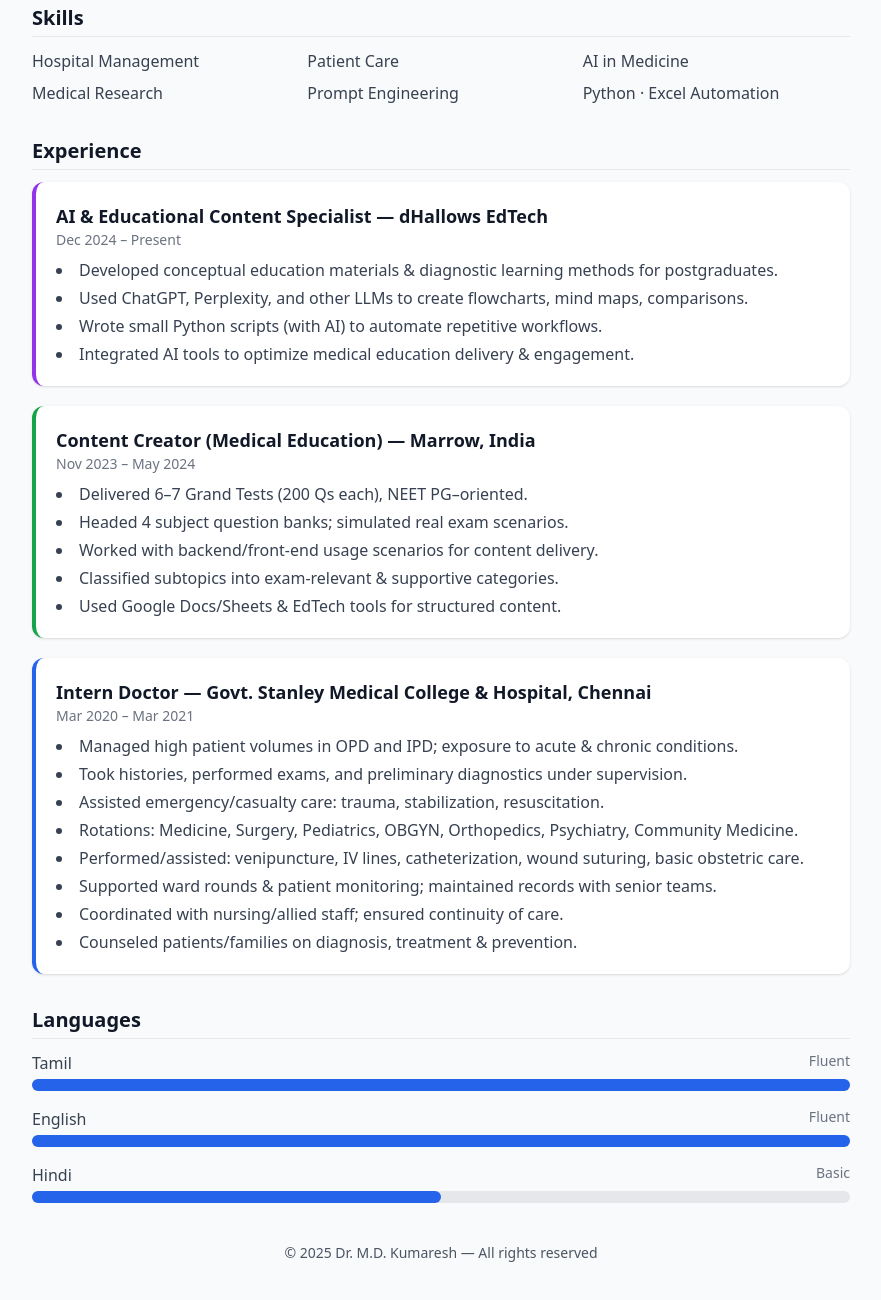
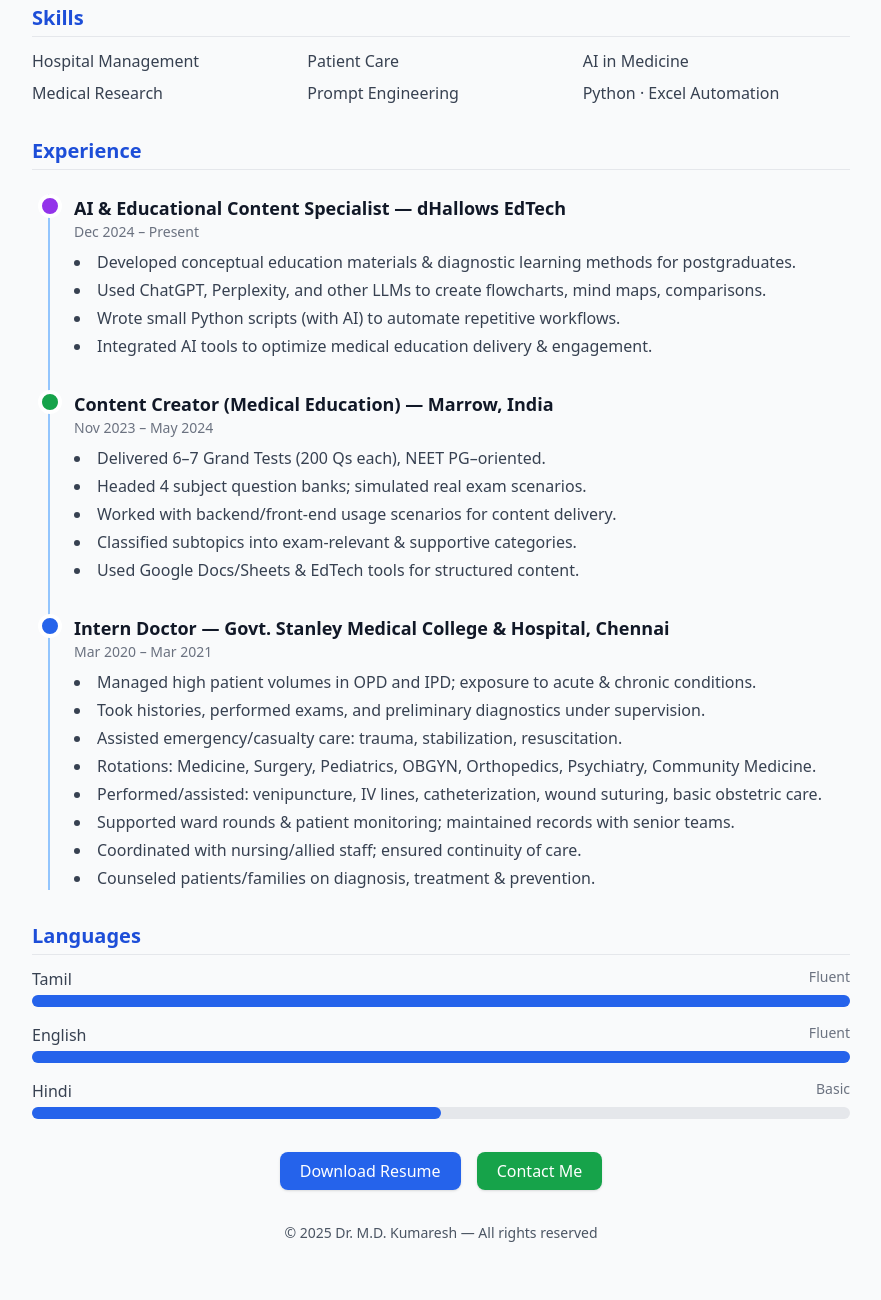
Before and after one commit to mdk2504/doctor-portfolio, a plain HTML site: page index.html in a window 1280 px wide. Shown: the part 612-1912 px from the top of the page, without its empty margins (199-1080 px from the left). Drawn offline with nearby package versions, Linux system fonts and the light colour scheme.

Commit message:
Update index.html

```diff
--- a/index.html
+++ b/index.html
@@ -5,13 +5,21 @@
   <meta name="viewport" content="width=device-width,initial-scale=1" />
   <title>Dr. M.D. Kumaresh — Resume</title>
   <script src="https://cdn.tailwindcss.com"></script>
+  <style>
+    /* Fade-in animation */
+    .fade-in { opacity: 0; transform: translateY(20px); transition: all 0.8s ease-in-out; }
+    .fade-in.visible { opacity: 1; transform: translateY(0); }
+    /* Progress bar animation */
+    .progress { width: 0; transition: width 1.5s ease-in-out; }
+    .progress.visible { width: var(--target-width); }
+  </style>
 </head>
 <body class="bg-gray-50 text-gray-900">
   <main class="max-w-[850px] mx-auto px-4 py-8">
 
     <!-- Header -->
-    <header class="bg-white rounded-xl shadow p-6 text-center">
-      <h1 class="text-3xl font-bold">Dr. M.D. Kumaresh</h1>
+    <header class="bg-white rounded-xl shadow p-6 text-center fade-in">
+      <h1 class="text-3xl font-bold text-blue-700">Dr. M.D. Kumaresh</h1>
       <p class="text-gray-600 mt-1">General Physician · Junior Doctor</p>
       <div class="flex items-center justify-center gap-6 mt-3 text-blue-600">
         <a href="https://www.linkedin.com/in/dr-kumaresh-md-637b10259/" target="_blank" rel="noopener" class="hover:underline">LinkedIn</a>
@@ -20,8 +28,8 @@
     </header>
 
     <!-- Summary -->
-    <section class="mt-8">
-      <h2 class="text-xl font-semibold mb-3 border-b pb-1">Professional Summary</h2>
+    <section class="mt-8 fade-in">
+      <h2 class="text-xl font-semibold mb-3 border-b pb-1 text-blue-700">Professional Summary</h2>
       <p class="leading-relaxed text-gray-700">
         Compassionate physician with hospital-based patient care, diagnostics, and treatment planning experience.
         Skilled in managing diverse medical conditions and ensuring evidence-based outcomes.
@@ -34,8 +42,8 @@
     </section>
 
     <!-- Education -->
-    <section class="mt-8">
-      <h2 class="text-xl font-semibold mb-3 border-b pb-1">Education</h2>
+    <section class="mt-8 fade-in">
+      <h2 class="text-xl font-semibold mb-3 border-b pb-1 text-blue-700">Education</h2>
       <ul class="list-disc list-inside space-y-1 text-gray-700">
         <li>Govt. Stanley Medical College, Chennai — MBBS (2015–2021) · 70% overall</li>
         <li>Sri Vidhya Mandhir Hr. Sec. School — Higher Secondary · 98.8%</li>
@@ -44,8 +52,8 @@
     </section>
 
     <!-- Skills -->
-    <section class="mt-8">
-      <h2 class="text-xl font-semibold mb-3 border-b pb-1">Skills</h2>
+    <section class="mt-8 fade-in">
+      <h2 class="text-xl font-semibold mb-3 border-b pb-1 text-blue-700">Skills</h2>
       <ul class="grid grid-cols-2 sm:grid-cols-3 gap-2 text-gray-700">
         <li>Hospital Management</li>
         <li>Patient Care</li>
@@ -56,12 +64,14 @@
       </ul>
     </section>
 
-    <!-- Experience -->
-    <section class="mt-8">
-      <h2 class="text-xl font-semibold mb-3 border-b pb-1">Experience</h2>
+    <!-- Experience (Timeline) -->
+    <section class="mt-8 fade-in">
+      <h2 class="text-xl font-semibold mb-6 border-b pb-1 text-blue-700">Experience</h2>
+      <div class="relative border-l-2 border-blue-300 ml-4">
 
-      <!-- dHallows EdTech -->
-      <article class="bg-white rounded-xl shadow p-5 mb-5 border-l-4 border-purple-600">
+        <!-- dHallows -->
+        <div class="mb-8 ml-6">
+          <div class="absolute -left-3 w-6 h-6 rounded-full bg-purple-600 border-4 border-white"></div>
           <h3 class="font-semibold text-lg">AI & Educational Content Specialist — dHallows EdTech</h3>
           <p class="text-sm text-gray-500">Dec 2024 – Present</p>
           <ul class="list-disc list-inside mt-2 text-gray-700 space-y-1">
@@ -70,11 +80,11 @@
             <li>Wrote small Python scripts (with AI) to automate repetitive workflows.</li>
             <li>Integrated AI tools to optimize medical education delivery & engagement.</li>
           </ul>
-        </ul>
-      </article>
+        </div>
 
         <!-- Marrow -->
-      <article class="bg-white rounded-xl shadow p-5 mb-5 border-l-4 border-green-600">
+        <div class="mb-8 ml-6">
+          <div class="absolute -left-3 w-6 h-6 rounded-full bg-green-600 border-4 border-white"></div>
           <h3 class="font-semibold text-lg">Content Creator (Medical Education) — Marrow, India</h3>
           <p class="text-sm text-gray-500">Nov 2023 – May 2024</p>
           <ul class="list-disc list-inside mt-2 text-gray-700 space-y-1">
@@ -84,10 +94,11 @@
             <li>Classified subtopics into exam-relevant & supportive categories.</li>
             <li>Used Google Docs/Sheets & EdTech tools for structured content.</li>
           </ul>
-      </article>
+        </div>
 
         <!-- Internship -->
-      <article class="bg-white rounded-xl shadow p-5 border-l-4 border-blue-600">
+        <div class="ml-6">
+          <div class="absolute -left-3 w-6 h-6 rounded-full bg-blue-600 border-4 border-white"></div>
           <h3 class="font-semibold text-lg">Intern Doctor — Govt. Stanley Medical College & Hospital, Chennai</h3>
           <p class="text-sm text-gray-500">Mar 2020 – Mar 2021</p>
           <ul class="list-disc list-inside mt-2 text-gray-700 space-y-1">
@@ -100,12 +111,14 @@
             <li>Coordinated with nursing/allied staff; ensured continuity of care.</li>
             <li>Counseled patients/families on diagnosis, treatment & prevention.</li>
           </ul>
-      </article>
+        </div>
+
+      </div>
     </section>
 
     <!-- Languages -->
-<section class="mt-8">
-  <h2 class="text-xl font-semibold mb-3 border-b pb-1">Languages</h2>
+    <section class="mt-8 fade-in">
+      <h2 class="text-xl font-semibold mb-3 border-b pb-1 text-blue-700">Languages</h2>
       <div class="space-y-4">
 
         <!-- Tamil -->
@@ -115,7 +128,7 @@
             <span class="text-gray-500 text-sm">Fluent</span>
           </div>
           <div class="w-full bg-gray-200 rounded-full h-3">
-        <div class="bg-blue-600 h-3 rounded-full" style="width: 100%;"></div>
+            <div class="bg-blue-600 h-3 rounded-full progress" style="--target-width:100%"></div>
           </div>
         </div>
 
@@ -126,7 +139,7 @@
             <span class="text-gray-500 text-sm">Fluent</span>
           </div>
           <div class="w-full bg-gray-200 rounded-full h-3">
-        <div class="bg-blue-600 h-3 rounded-full" style="width: 100%;"></div>
+            <div class="bg-blue-600 h-3 rounded-full progress" style="--target-width:100%"></div>
           </div>
         </div>
 
@@ -137,21 +150,41 @@
             <span class="text-gray-500 text-sm">Basic</span>
           </div>
           <div class="w-full bg-gray-200 rounded-full h-3">
-        <div class="bg-blue-600 h-3 rounded-full" style="width: 50%;"></div>
+            <div class="bg-blue-600 h-3 rounded-full progress" style="--target-width:50%"></div>
           </div>
         </div>
 
       </div>
     </section>
 
+    <!-- Call-to-Action -->
+    <section class="mt-10 text-center fade-in">
+      <a href="resume.pdf" class="bg-blue-600 text-white px-5 py-2 rounded-lg shadow hover:bg-blue-700">Download Resume</a>
+      <a href="mailto:mdkumaresh@gmail.com" class="ml-3 bg-green-600 text-white px-5 py-2 rounded-lg shadow hover:bg-green-700">Contact Me</a>
+    </section>
+
     <!-- Footer -->
-    <footer class="text-center text-gray-600 text-sm mt-10 pb-8">
+    <footer class="text-center text-gray-600 text-sm mt-10 pb-8 fade-in">
       © <span id="year"></span> Dr. M.D. Kumaresh — All rights reserved
     </footer>
   </main>
 
   <script>
     document.getElementById('year').textContent = new Date().getFullYear();
+
+    // Intersection observer for fade-in & progress bars
+    const observer = new IntersectionObserver((entries) => {
+      entries.forEach(entry => {
+        if (entry.isIntersecting) {
+          entry.target.classList.add('visible');
+          if (entry.target.classList.contains('progress')) {
+            entry.target.style.width = entry.target.style.getPropertyValue('--target-width');
+          }
+        }
+      });
+    }, { threshold: 0.2 });
+
+    document.querySelectorAll('.fade-in, .progress').forEach(el => observer.observe(el));
   </script>
 </body>
 </html>
```
Lines whose indentation alone changed are shown as unchanged.
